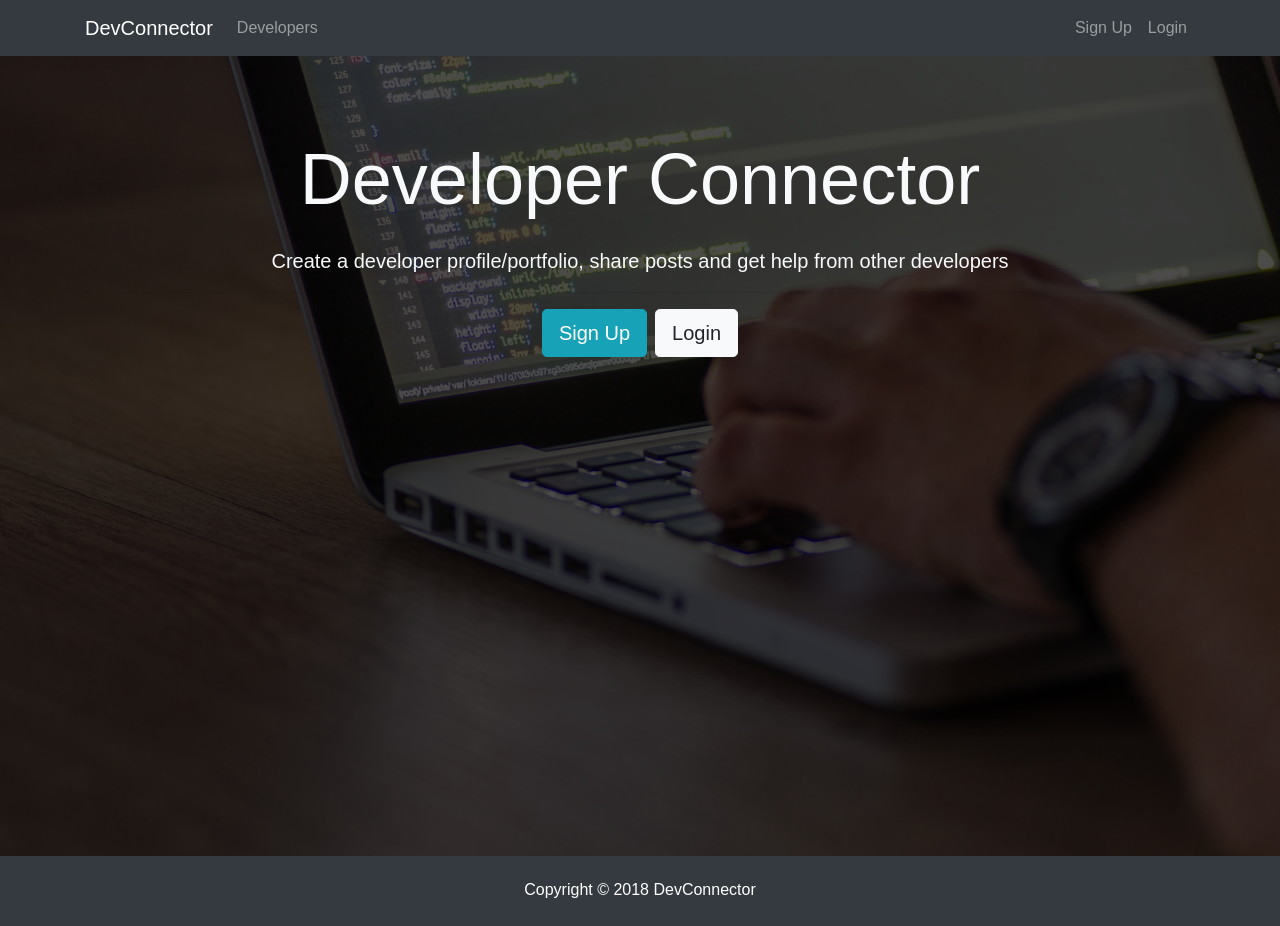
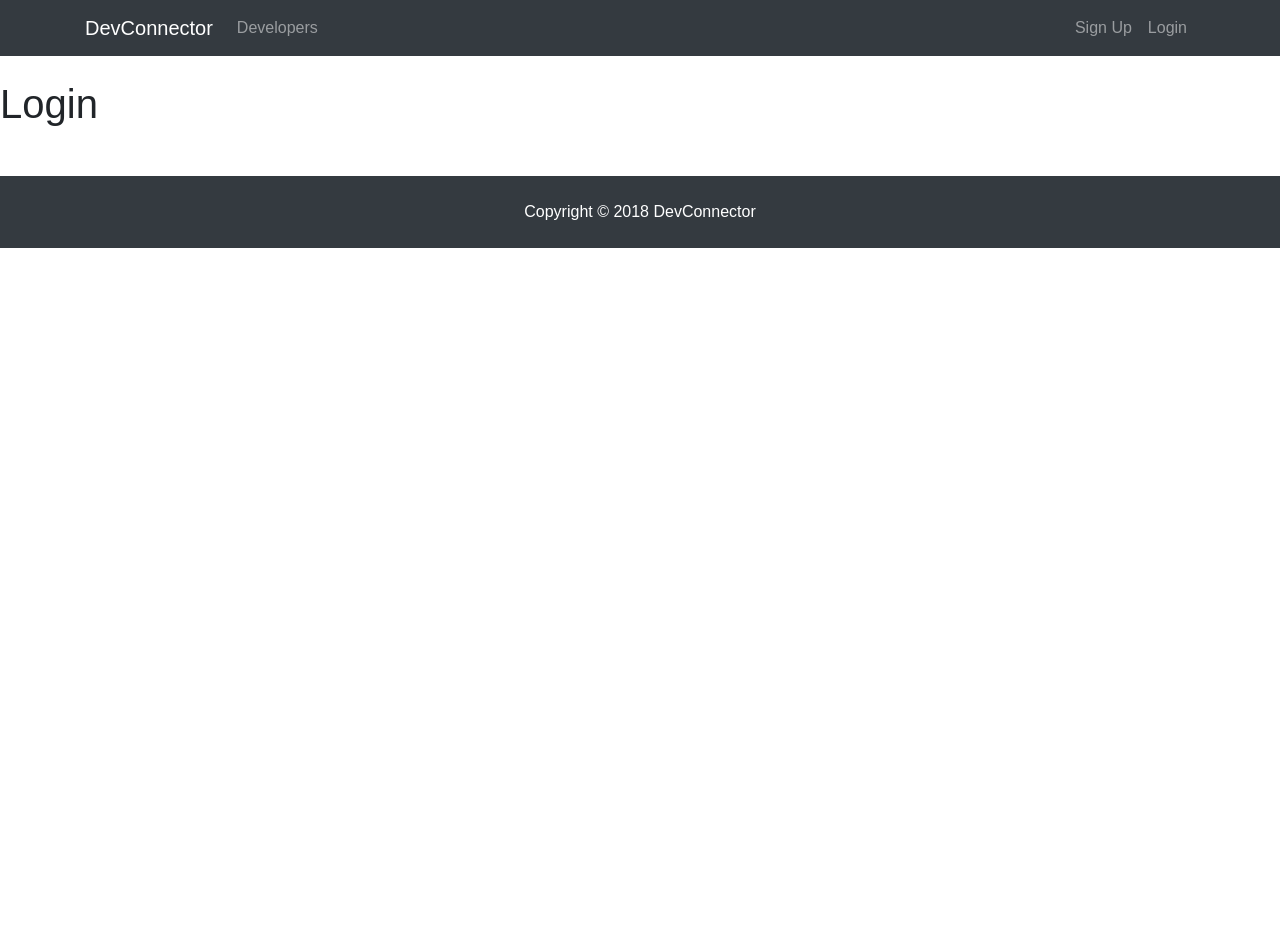
Before and after one commit to dchen323/DevConnector, a React (Create React App) app in the folder client/: page /login in a window 1280 px wide. After the commit the page ends 800 px from the top, so only its background shows below. Built offline with nearby package versions, Linux system fonts and the light colour scheme.

Commit message:
Install react-router-dom and create login and register components

```diff
--- a/client/package.json
+++ b/client/package.json
@@ -5,6 +5,7 @@
   "dependencies": {
     "react": "^16.4.1",
     "react-dom": "^16.4.1",
+    "react-router-dom": "^4.3.1",
     "react-scripts": "1.1.4"
   },
   "scripts": {
--- a/client/src/App.js
+++ b/client/src/App.js
@@ -1,17 +1,26 @@
 import React, { Component } from 'react';
+import { BrowserRouter as Router, Route } from 'react-router-dom';
 import './App.css';
 import Navbar from './components/layout/Navbar';
 import Footer from './components/layout/Footer';
 import Landing from './components/layout/Landing';
+import Register from './components/auth/Register';
+import Login from './components/auth/Login';
 
 class App extends Component {
   render() {
     return (
-      <div className="App">
-        <Navbar />
-        <Landing/>
-        <Footer />
-      </div>
+      <Router>
+        <div className="App">
+          <Navbar />
+          <Route exact path="/" component={Landing} />
+          <div classname="container">
+              <Route exact path="/register" component={Register} />
+              <Route exact path="/login" component={Login} />
+          </div>
+          <Footer />
+        </div>
+      </Router>
     );
   }
 }
--- /dev/null
+++ b/client/src/components/auth/Login.js
@@ -0,0 +1,13 @@
+import React, { Component } from 'react';
+
+class Login extends Component {
+  render() {
+    return (
+      <div>
+        <h1>Login</h1>
+      </div>
+    );
+  }
+}
+
+export default Login;
--- /dev/null
+++ b/client/src/components/auth/Register.js
@@ -0,0 +1,13 @@
+import React, { Component } from 'react';
+
+class Register extends Component {
+  render() {
+    return (
+      <div>
+        <h1>Register</h1>
+      </div>
+    );
+  }
+}
+
+export default Register;
--- a/client/src/components/layout/Landing.js
+++ b/client/src/components/layout/Landing.js
@@ -1,4 +1,6 @@
 import React, { Component } from 'react';
+import { Link } from 'react-router-dom';
+
 
 class Landing extends Component {
   render() {
@@ -12,8 +14,8 @@
                 </h1>
                 <p className="lead"> Create a developer profile/portfolio, share posts and get help from other developers</p>
                 <hr />
-                <a href="register.html" className="btn btn-lg btn-info mr-2">Sign Up</a>
-                <a href="login.html" className="btn btn-lg btn-light">Login</a>
+                <Link to="register" className="btn btn-lg btn-info mr-2">Sign Up</Link>
+                <Link to="login" className="btn btn-lg btn-light">Login</Link>
               </div>
             </div>
           </div>
--- a/client/src/components/layout/Navbar.js
+++ b/client/src/components/layout/Navbar.js
@@ -1,11 +1,12 @@
 import React, { Component } from 'react';
+import { Link } from 'react-router-dom';
 
 class Navbar extends Component {
   render() {
     return(
       <nav className="navbar navbar-expand-sm navbar-dark bg-dark mb-4">
         <div className="container">
-          <a className="navbar-brand" href="landing.html">DevConnector</a>
+          <Link className="navbar-brand" to="/">DevConnector</Link>
           <button className="navbar-toggler" type="button" data-toggle="collapse" data-target="#mobile-nav">
             <span className="navbar-toggler-icon"></span>
           </button>
@@ -13,17 +14,16 @@
           <div className="collapse navbar-collapse" id="mobile-nav">
             <ul className="navbar-nav mr-auto">
               <li className="nav-item">
-                <a className="nav-link" href="profiles.html"> Developers
-                </a>
+                <Link className="nav-link" to="/profiles">Developers</Link>
               </li>
             </ul>
 
             <ul className="navbar-nav ml-auto">
               <li className="nav-item">
-                <a className="nav-link" href="register.html">Sign Up</a>
+                <Link className="nav-link" to="/register">Sign Up</Link>
               </li>
               <li className="nav-item">
-                <a className="nav-link" href="login.html">Login</a>
+                <Link className="nav-link" to="/login">Login</Link>
               </li>
             </ul>
           </div>
```
Also changed, not shown: 1 other file (tests, documents, lock files or other folders).
